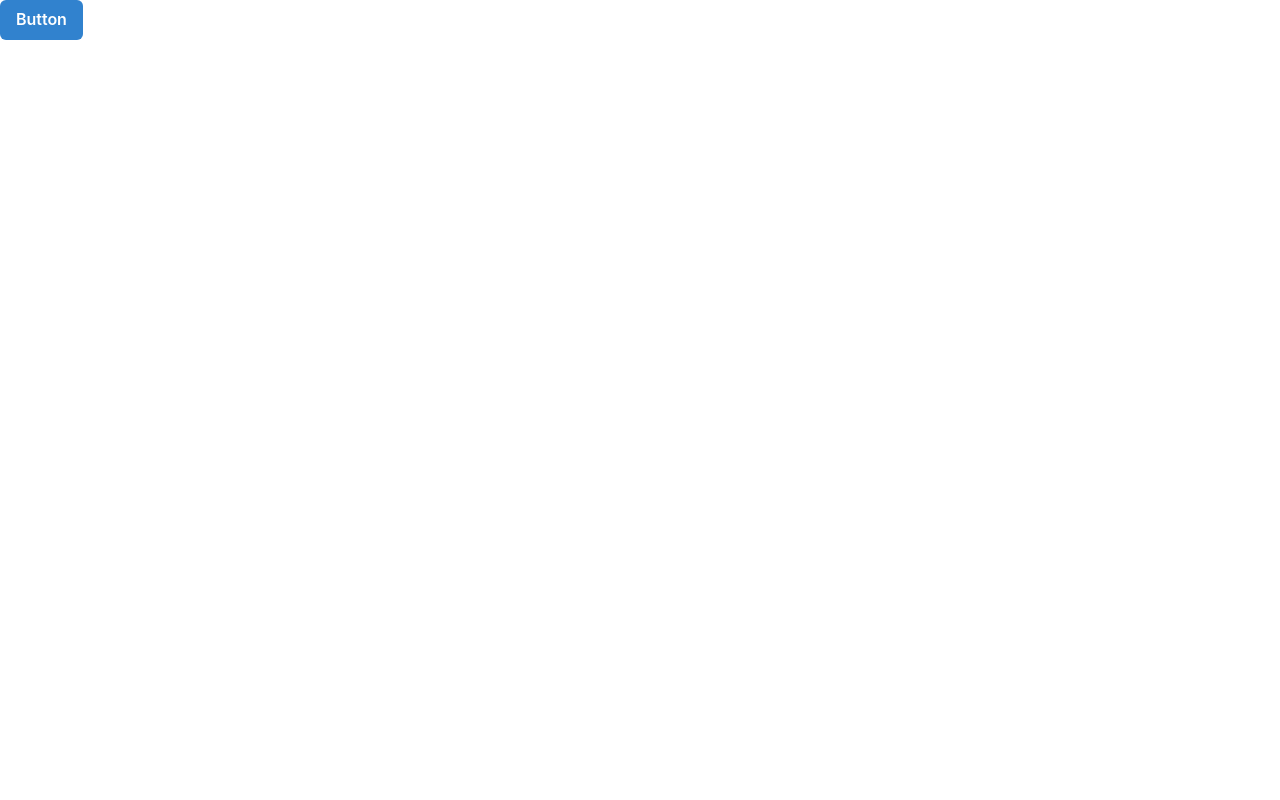
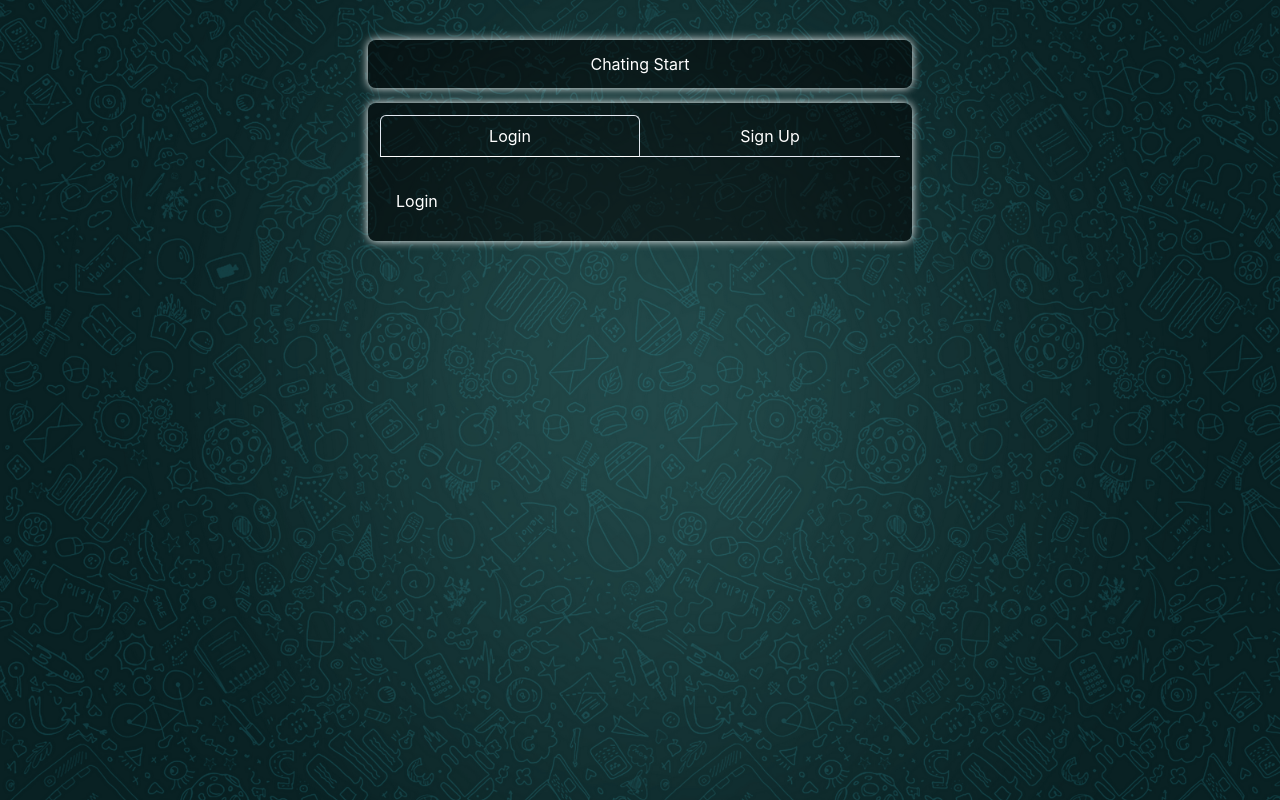
Before and after one commit to Manju177/chakra-ui-chat-app, a React (Create React App) app in the folder frontend/: page / in a window 1280 px wide. Built offline with nearby package versions, Linux system fonts and the light colour scheme.

Commit message:
sign up page ui completed

```diff
--- a/frontend/src/App.css
+++ b/frontend/src/App.css
@@ -0,0 +1,10 @@
+@import url('https://fonts.googleapis.com/css2?family=Work+Sans:wght@500&display=swap');
+
+.App{
+    min-height: 100vh;
+    display: flex;
+    background-image: url("./bgImg.png");
+    background-size: cover;
+    background-position: center;
+    color: white;
+}
--- a/frontend/src/Pages/Home.js
+++ b/frontend/src/Pages/Home.js
@@ -1,9 +1,50 @@
 import React from 'react'
-import { Button, ButtonGroup } from '@chakra-ui/react'
+import { Box, Button, ButtonGroup, Container, Text,Tabs,TabList,TabPanels,TabPanel,Tab } from '@chakra-ui/react'
+import Login from '../components/Authentication/Login'
+import Signup from '../components/Authentication/Signup'
 
-const Home=()=>{
-  return(
-    <Button colorScheme='blue'>Button</Button>
+const Home = () => {
+  return (
+    <Container maxW='xl' centerContent>
+      <Box
+        d='flex'
+        justifyContent="center"
+        p={3}
+        w="100%"
+        bg="#00000085"
+        m="40px 0 15px 0"
+        borderRadius="lg"
+        shadow="0 0 10px white"
+        textAlign="center"
+      >
+        <Text color="White" m="auto" alignItems="center">
+          Chating Start
+        </Text>
+      </Box>
+      <Box
+        w="100%"
+        bg="#00000085"
+        p={3}
+        borderRadius="lg"
+        shadow="0 0 10px white"
+      >
+        <Tabs isFitted variant='enclosed' colorScheme='green'>
+          <TabList mb="1em">
+            <Tab color="white" width="50%">Login</Tab>
+            <Tab color="white" width="50%">Sign Up</Tab>
+          </TabList>
+          <TabPanels>
+            <TabPanel>
+              <Login/>
+            </TabPanel>
+            <TabPanel>
+              <Signup/>
+            </TabPanel>
+          </TabPanels>
+        </Tabs>
+
+      </Box>
+    </Container>
   )
 }
 
--- /dev/null
+++ b/frontend/src/components/Authentication/Login.js
@@ -0,0 +1,9 @@
+import React from 'react'
+
+function Login() {
+  return (
+    <div>Login</div>
+  )
+}
+
+export default Login
--- /dev/null
+++ b/frontend/src/components/Authentication/Signup.js
@@ -0,0 +1,90 @@
+import { Button, FormControl, FormLabel, Input, InputGroup, InputRightElement, VStack } from '@chakra-ui/react'
+import React, { useState } from 'react'
+
+function Signup() {
+    const [name, setName] = useState();
+    const [email, setEmail] = useState();
+    const [password, setPassword] = useState();
+    const [confirmpwd, setConfirmpwd] = useState();
+    const [show, setShow] = useState(false)
+    const [confirmshow, setconfirmShow] = useState(false)
+
+    const showFunction = () => {
+        setShow(!show)
+    }
+    const uploadImage = (pics) => {
+
+    }
+    const handleSubmit=()=>{
+
+    }
+    const confirmshowFunction = () => {
+        setconfirmShow(!confirmshow)
+    }
+    return (
+        <VStack spacing="5px">
+            <FormControl id="firstName" isRequired>
+                <FormLabel>Name</FormLabel>
+                <Input
+                    type='text'
+                    placeholder='Enter Your Good Name'
+                    onChange={(e) => setName(e.target.value)}
+                />
+            </FormControl>
+            <FormControl id="email" isRequired>
+                <FormLabel>Email</FormLabel>
+                <Input
+                    type='text'
+                    placeholder='Enter Your Email'
+                    onChange={(e) => setEmail(e.target.value)}
+                />
+            </FormControl>
+            <FormControl id="password" isRequired>
+                <FormLabel>Password</FormLabel>
+                <InputGroup>
+                    <Input
+                        type={show ? "text" : "password"}
+                        placeholder='Enter Your Password'
+                        onChange={(e) => setPassword(e.target.value)}
+                    />
+                    <InputRightElement>
+                        <Button h="1.75rem" size="sm" p="2px" onClick={showFunction} colorScheme='#00000085' border="none" >
+                            {show ? "Hide" : "Show"}
+                        </Button>
+                    </InputRightElement>
+                </InputGroup>
+            </FormControl>
+            <FormControl id="confirmpassword" isRequired>
+                <FormLabel>Confirm Password</FormLabel>
+                <InputGroup>
+                    <Input
+                        type={confirmshow ? "text" : "password"}
+                        placeholder='Confirm Your Password'
+                        onChange={(e) => setConfirmpwd(e.target.value)}
+                    />
+                    <InputRightElement>
+                        <Button h="1.75rem" size="sm" p="2px" onClick={confirmshowFunction} colorScheme='#00000085' border="none" >
+                            {confirmshow ? "Hide" : "Show"}
+                        </Button>
+                    </InputRightElement>
+                </InputGroup>
+            </FormControl>
+            <FormControl id="firstName" isRequired>
+                <FormLabel>Upload Your Picture</FormLabel>
+                <Input
+                    type='file'
+                    placeholder='Enter Your Good Name'
+                    accept='image/'
+                    onChange={(e) => uploadImage(e.target.files[0])}
+                />
+            </FormControl>
+            <br/>
+            <Button colorScheme='whatsapp' variant='solid' onClick={handleSubmit} width="100%">
+                Sign Up
+            </Button>
+
+        </VStack>
+    )
+}
+
+export default Signup
```
Also changed, not shown: frontend/src/bgImg.png (added).
